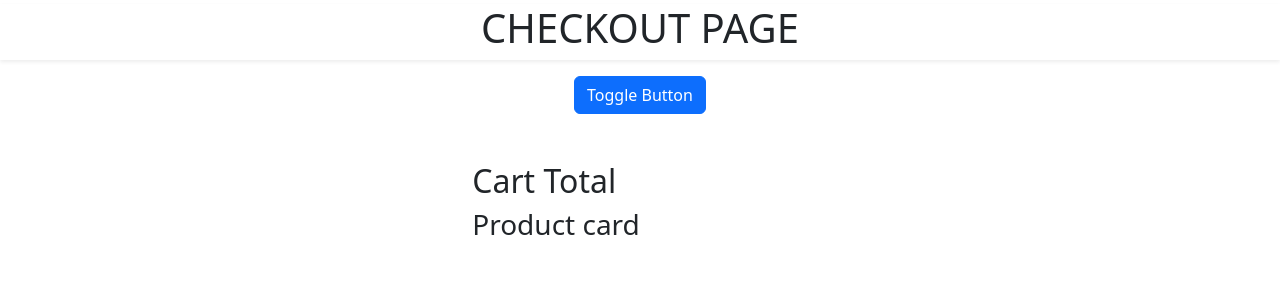
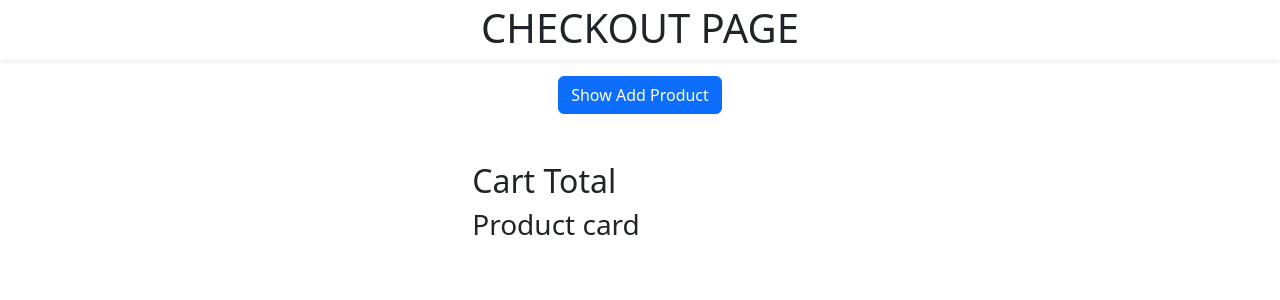
Before and after one commit to EnesGulerman/Clarusway-Assignment, a React (Create React App) app in the folder React/React-checkout/tw-react-checkout/: page / in a window 1280 px wide. Shown: the top 300 px of the page. Built offline with nearby package versions, Linux system fonts and the light colour scheme.

Commit message:
Changing button name depending on the toggle

```diff
--- a/React/React-checkout/tw-react-checkout/src/components/AddProducts.jsx
+++ b/React/React-checkout/tw-react-checkout/src/components/AddProducts.jsx
@@ -0,0 +1,9 @@
+import React from 'react'
+
+const AddProducts = () => {
+  return (
+    <div><h3>Add Product</h3></div>
+  )
+}
+
+export default AddProducts
--- a/React/React-checkout/tw-react-checkout/src/components/ShowButton.jsx
+++ b/React/React-checkout/tw-react-checkout/src/components/ShowButton.jsx
@@ -1,13 +1,13 @@
-import { useState } from 'react';
+
 import Button from 'react-bootstrap/Button';
 
-const ShowButton = () =>{
+const ShowButton = ({hideShowFunc, showAddProduct}) =>{
 
 
 
     return(
         <div className='d-flex justify-content-center '>
-        <Button>Toggle Button</Button>
+        <Button onClick={hideShowFunc}>{showAddProduct ? "Hide Add Product" : "Show Add Product"}</Button>
         </div>
     )
 }
--- a/React/React-checkout/tw-react-checkout/src/pages/Main.jsx
+++ b/React/React-checkout/tw-react-checkout/src/pages/Main.jsx
@@ -3,6 +3,7 @@ import { Button } from "react-bootstrap";
 import ShowButton from "../components/ShowButton";
 import CartTotal from "../components/CartTotal";
 import { useState } from "react";
+import AddProducts from "../components/AddProducts";
 
 const Main = () => {
 
@@ -10,13 +11,18 @@ const [showAddProduct, setshowAddProduct]= useState(false)
 
 const hideShowFunc= () =>{
     setshowAddProduct(!showAddProduct)
+    console.log(showAddProduct);
 }
 
   return (
     <div>
       <Header />
-      <ShowButton hideShowFunc = {hideShowFunc} />
+      <ShowButton hideShowFunc = {hideShowFunc} showAddProduct={showAddProduct} />
       <CartTotal />
+      {
+        showAddProduct ? <AddProducts /> : null
+      }
+
     </div>
   );
 };
```
